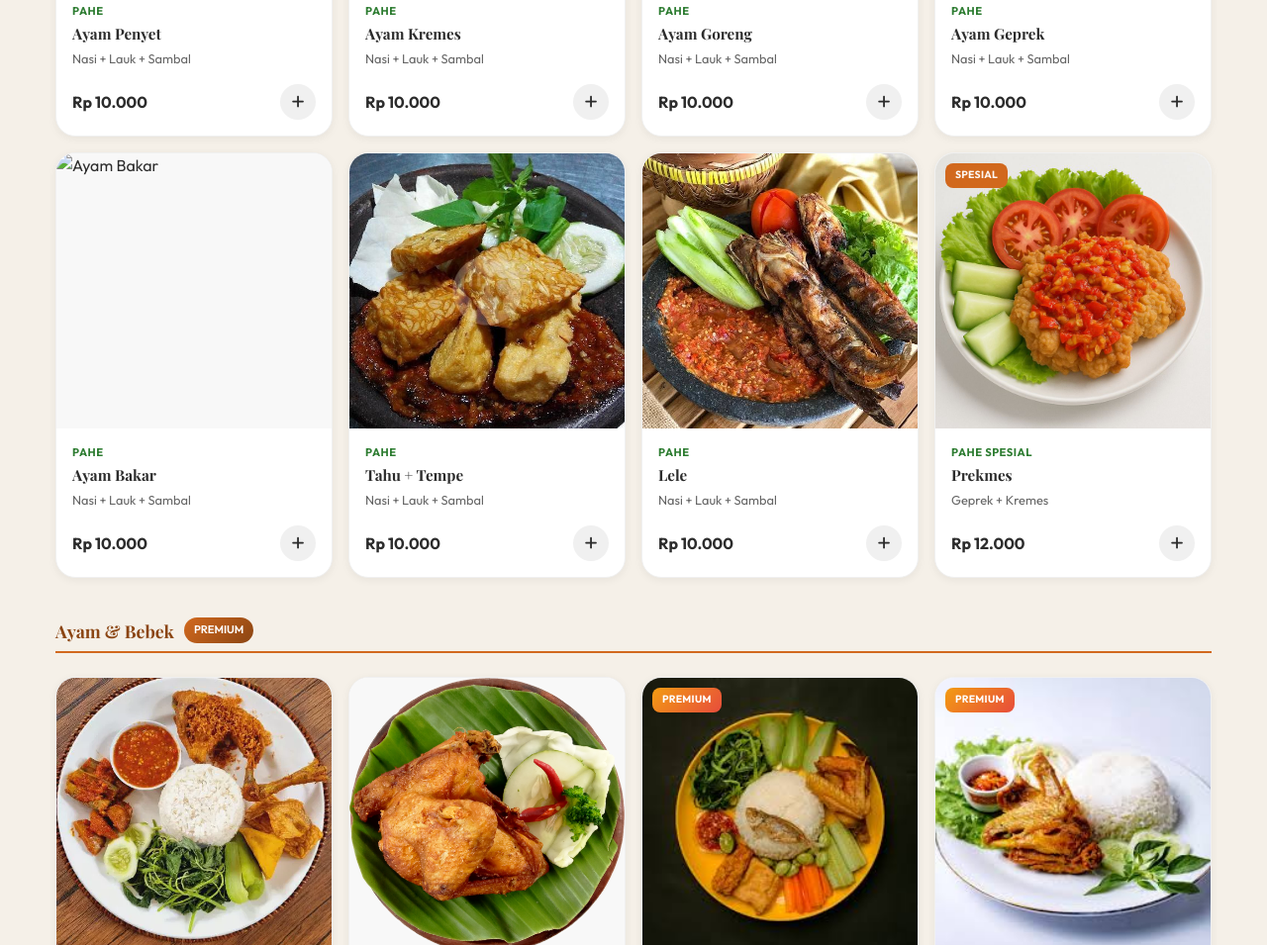
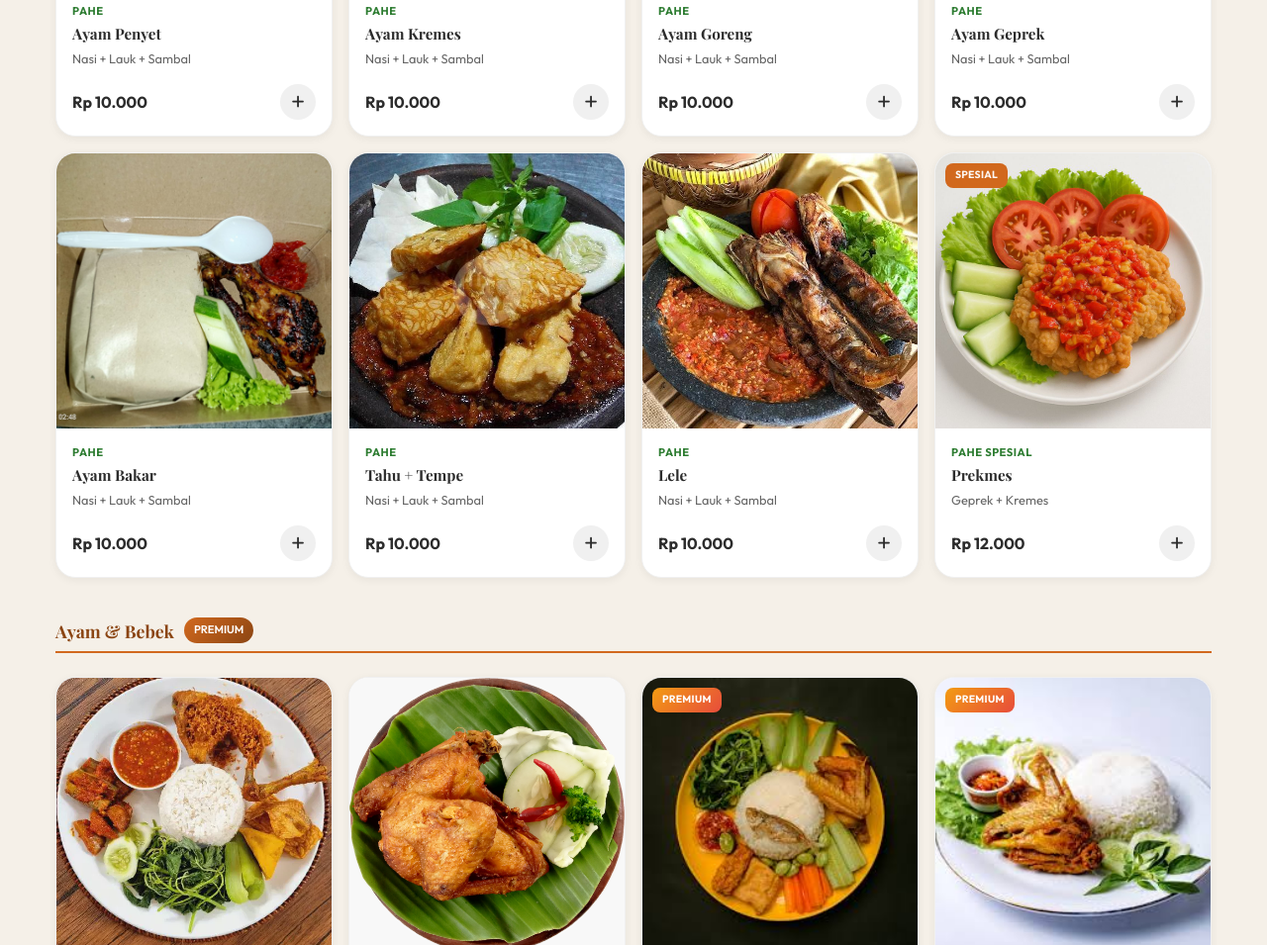
Before and after one commit to TycamiTech/lesehan-mey-mey, a plain HTML site: page LESEHAN MEY-MEY/index.html in a window 1280 px wide. Shown: the part 2372-3327 px from the top of the page at 99% size. Drawn offline with nearby package versions, Linux system fonts and the light colour scheme.

Commit message:
Update index.html

```diff
--- a/LESEHAN MEY-MEY/index.html
+++ b/LESEHAN MEY-MEY/index.html
@@ -290,7 +290,7 @@
 
                 <div class="product-card fade-in" data-id="pahe-ayam-bakar" data-category="pahe">
                     <div class="product-card-img">
-                        <img src="assets/images/menu/ayambakar.jpg" alt="Ayam Bakar">
+                        <img src="assets/images/menu/ayambakar.jpeg" alt="Ayam Bakar">
                     </div>
                     <div class="product-card-body">
                         <span class="product-category">PAHE</span>
@@ -838,4 +838,5 @@
     <script src="assets/js/script.js"></script>
 </body>
 
+
 </html>
```
